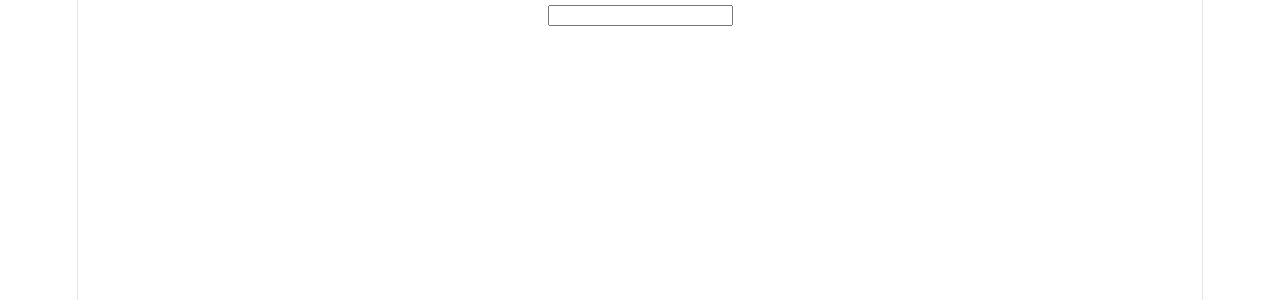
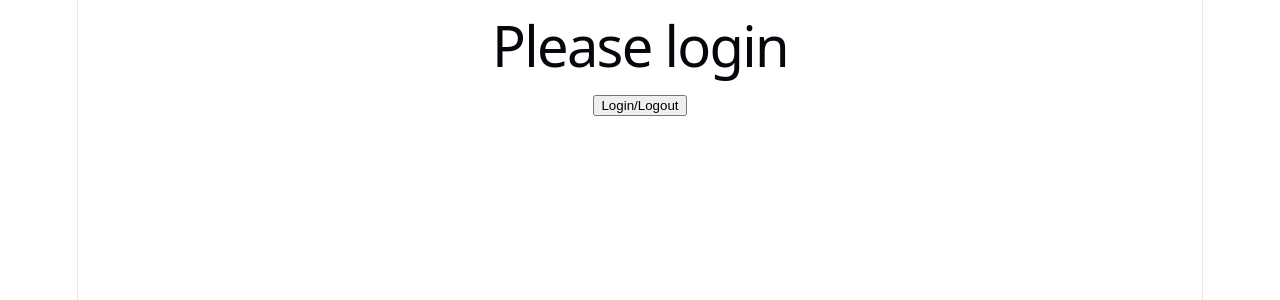
Before and after one commit to kanganamaheshwari0-cmd/react-revision, a React (Vite) app in the folder revision/: page / in a window 1280 px wide. Shown: the top 300 px of the page. Built offline with nearby package versions, Linux system fonts and the light colour scheme.

Commit message:
conditional rendering

```diff
--- a/revision/src/App.jsx
+++ b/revision/src/App.jsx
@@ -166,20 +166,33 @@
 
 // export default App
 
+// import React from 'react'
+// import User from './user'
 
+// const App = () => {
+//   return (
+//     <div>
+//       <User name = "kangana" age={19}/>
+//    </div>
+
+//   )
+// }
+
+// export default App
+
+// CONDITIONAL RENDERING
 
 import React, { useState } from 'react'
 
 const App = () => {
-  const [name , setName] = useState("")
+  const [isLogin , setIsLogin] = useState(false)
   return (
     <div>
-      <input type="text"
-      onChange={(e) => setName(e.target.value)}
+      <h1>
+        {isLogin ? "WelcomeUser" : "Please login"}
+      </h1>
 
-      />
-      <h1>{name}</h1>
-
+      <button onClick={() =>setIsLogin(!isLogin)}>Login/Logout</button>
     </div>
   )
 }
```
Also changed, not shown: revision/src/User.jsx (+13 -0 lines).
